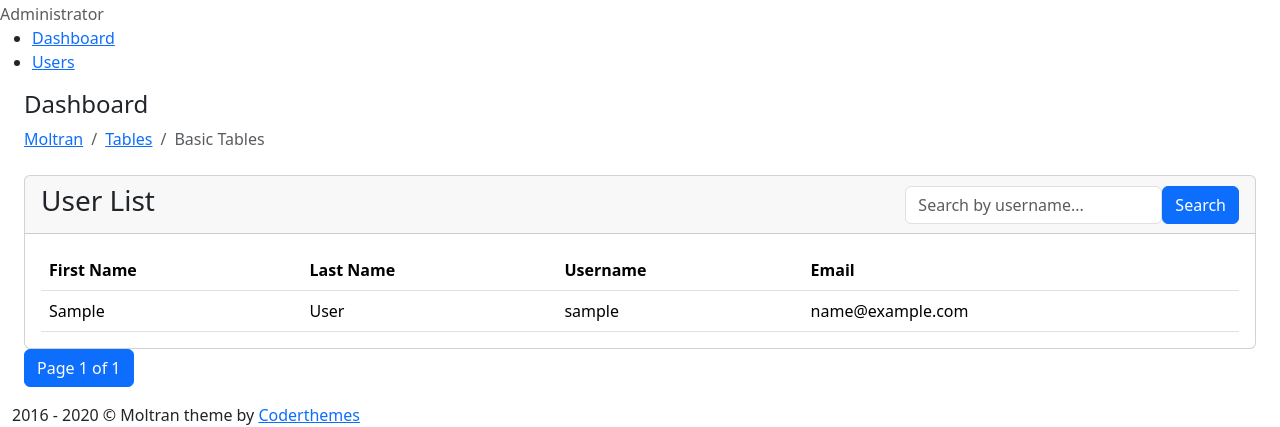
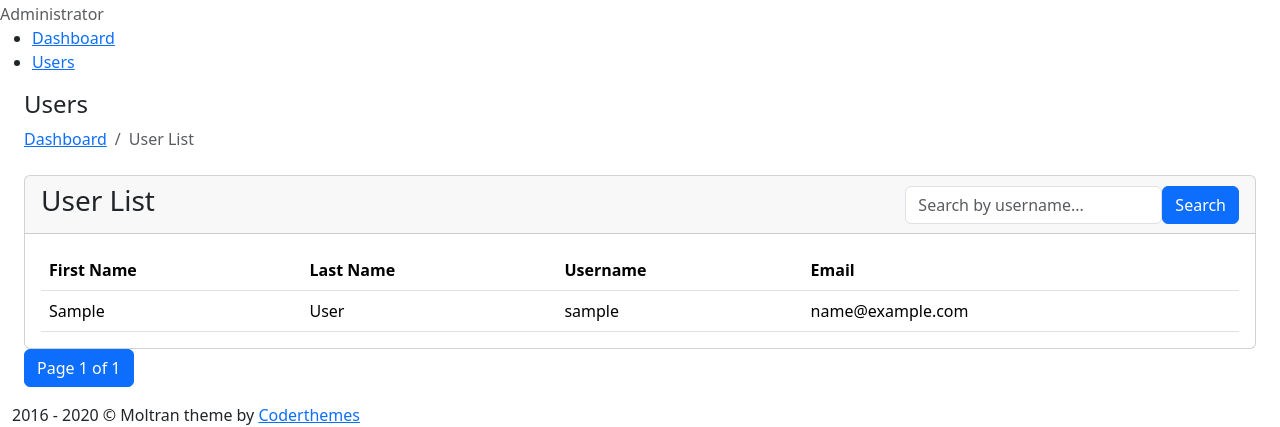
Before and after one commit to alviriseup/dashboard, a Django app: page /dashboard/ in a window 1280 px wide. Shown: the part 378-805 px from the top of the page. Run offline with Django 5.2, Linux system fonts and the light colour scheme; the visitor is signed in with stand-in values (Sample User, id 1); data comes from the database, SQL or seed files in the repository; some libraries are stand-ins or nearby versions.

Commit message:
corrected titles

```diff
--- a/dashboard/templates/dashboard/user_list.html
+++ b/dashboard/templates/dashboard/user_list.html
@@ -12,12 +12,12 @@
                 <div class="row">
                     <div class="col-12">
                         <div class="page-title-box">
-                            <h4 class="page-title">Dashboard</h4>
+                            <h4 class="page-title">Users</h4>
                             <div class="page-title-right">
                                 <ol class="breadcrumb p-0 m-0">
-                                    <li class="breadcrumb-item"><a href="#">Moltran</a></li>
-                                    <li class="breadcrumb-item"><a href="#">Tables</a></li>
-                                    <li class="breadcrumb-item active">Basic Tables</li>
+                                    <li class="breadcrumb-item"><a href="{% url 'index' %}">Dashboard</a></li>
+                                    {% comment %} <li class="breadcrumb-item"><a href="#">Tables</a></li> {% endcomment %}
+                                    <li class="breadcrumb-item active">User List</li>
                                 </ol>
                             </div>
                             <div class="clearfix"></div>
```
